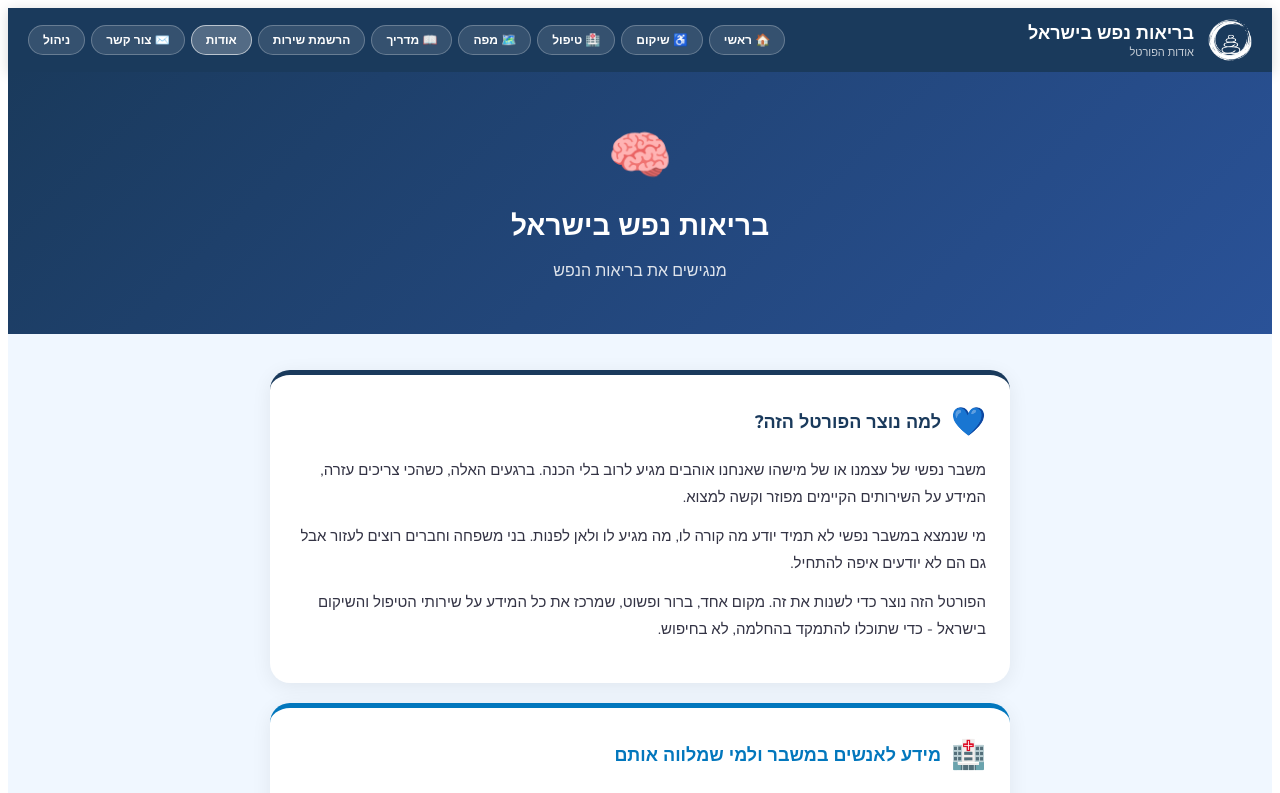
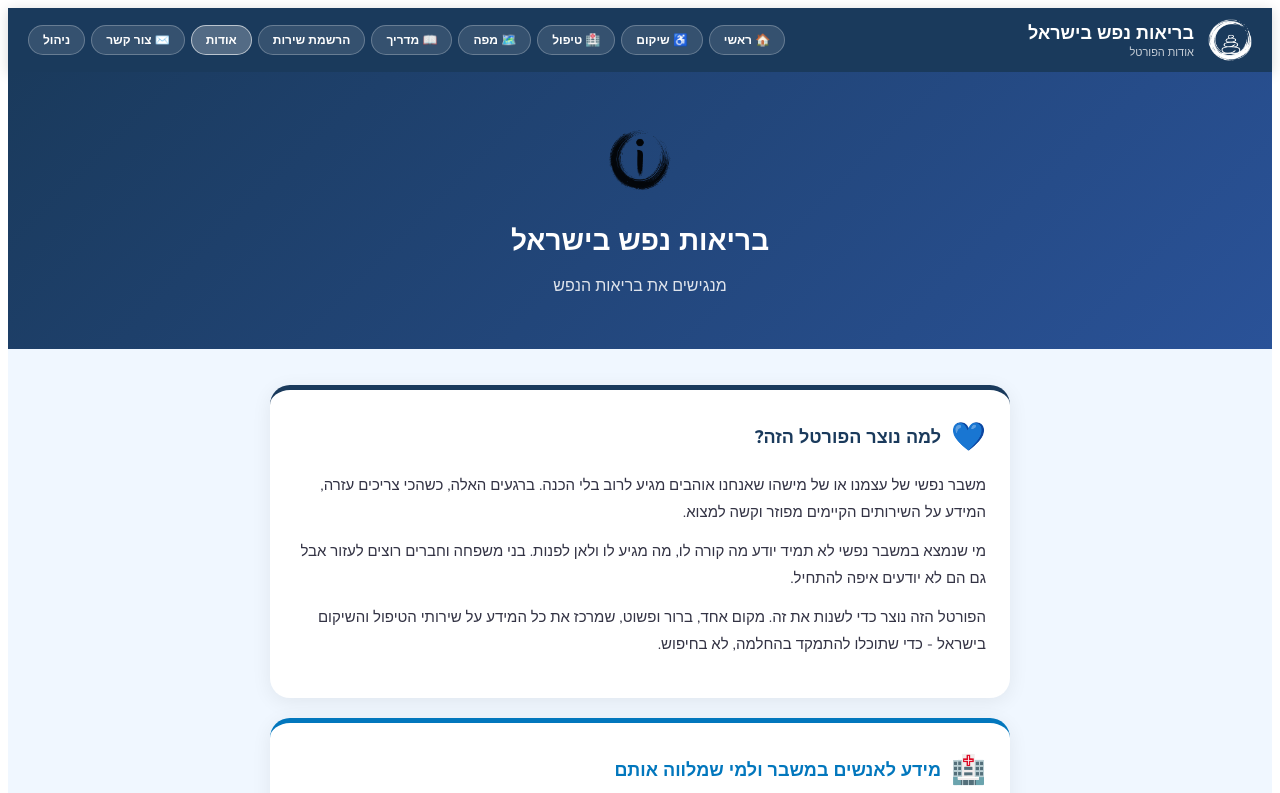
Before and after one commit to sivantelem-commits/rehab-directory, a Next.js app: page /about in a window 1280 px wide. Shown: the top 793 px of the page. Built offline with nearby package versions, Linux system fonts and the light colour scheme.

Commit message:
Update about.js

```diff
--- a/pages/about.js
+++ b/pages/about.js
@@ -41,7 +41,7 @@ export default function About() {
         </header>
 
         <div style={{ background: 'linear-gradient(135deg, #1A3A5C, #2A5298)', color: 'white', padding: '48px 20px', textAlign: 'center' }}>
-          <div style={{ fontSize: 52, marginBottom: 16 }}>🧠</div>
+          <img src='/about-icon.png' alt='אודות' style={{ width: 80, height: 80, objectFit: 'contain', marginBottom: 16, mixBlendMode: 'multiply' }} />
           <h1 style={{ fontSize: 28, fontWeight: 800, margin: '0 0 12px' }}>בריאות נפש בישראל</h1>
           <p style={{ fontSize: 16, opacity: 0.85, maxWidth: 580, margin: '0 auto', lineHeight: 1.8 }}>
             מנגישים את בריאות הנפש
```
